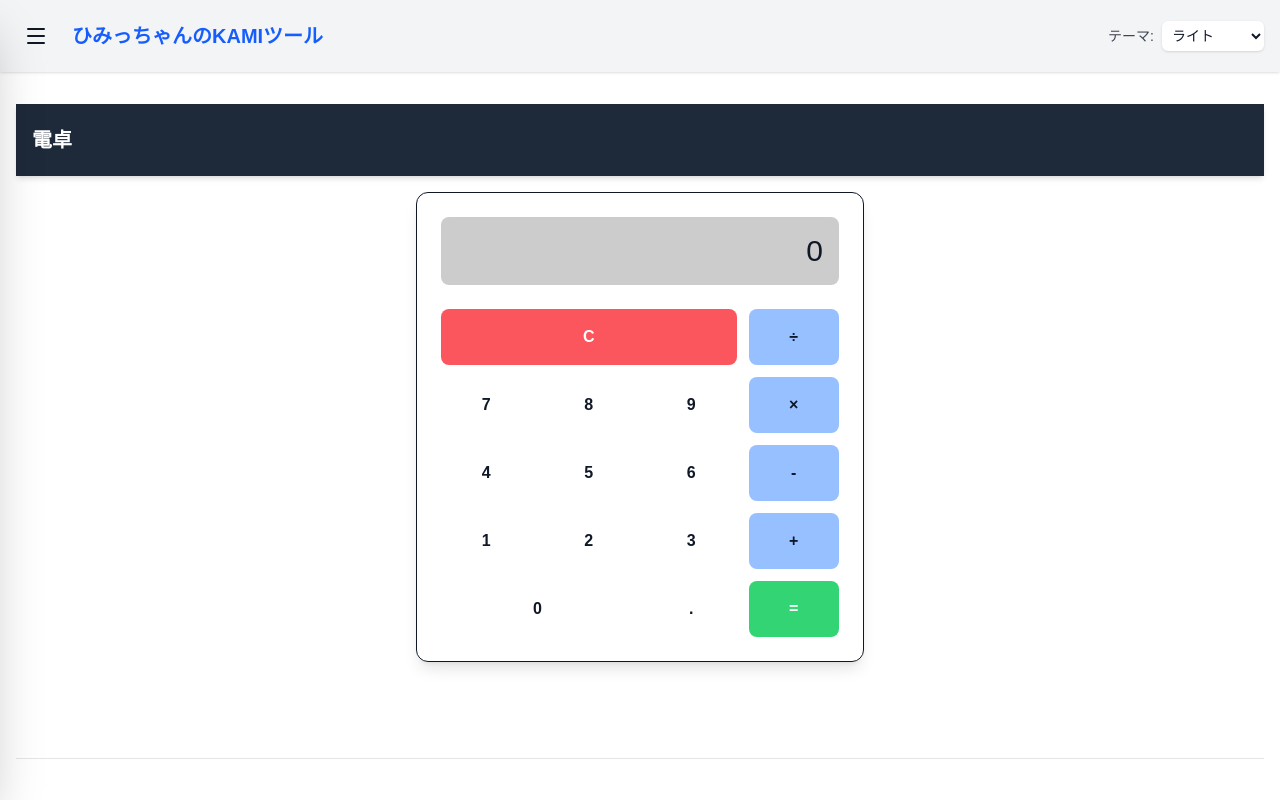
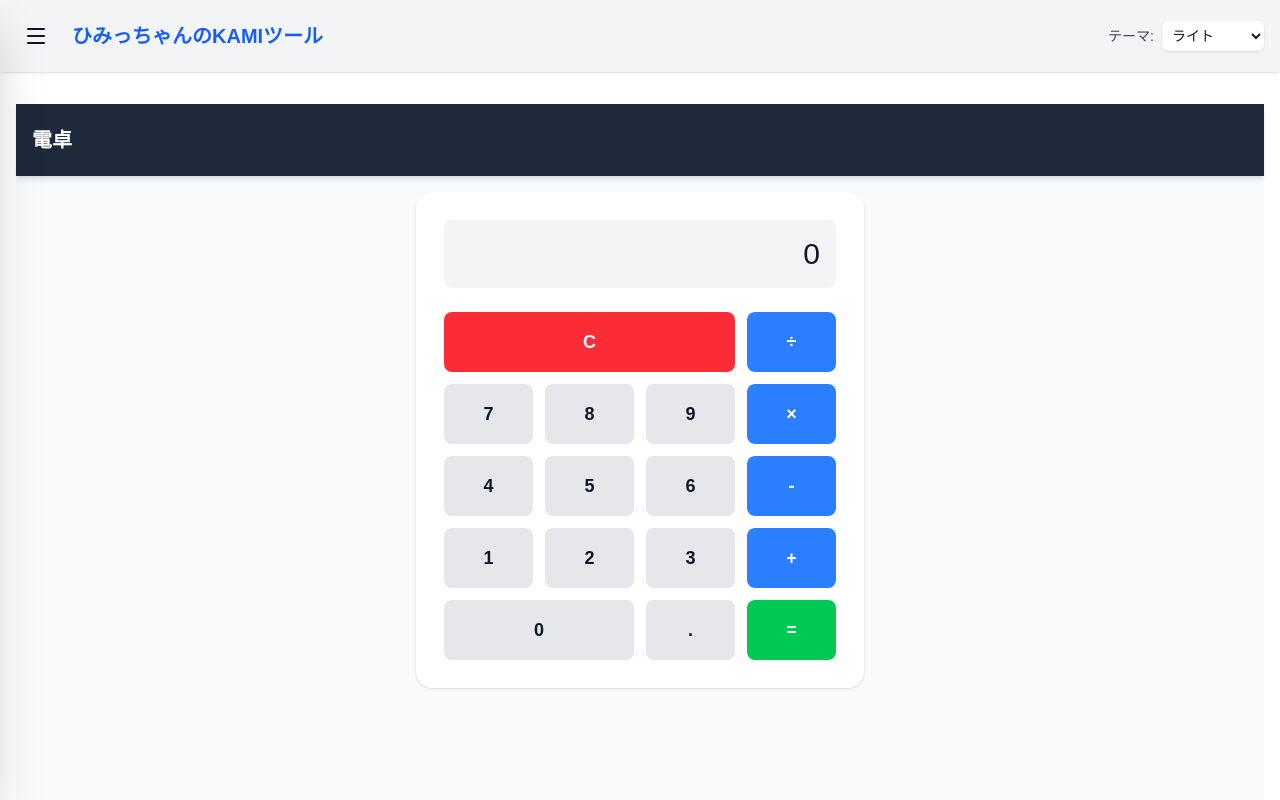
Before and after one commit to himitu-da/himitu-tool, a Next.js app: page /tool/calculator in a window 1280 px wide. Shown: the top 800 px of the page. Built offline with nearby package versions, Linux system fonts and the light colour scheme.

Commit message:
feat: Add calculator and password generator tools with version tracking.

```diff
--- a/src/app/calculator/page.tsx
+++ b/src/app/calculator/page.tsx
@@ -1,9 +1,13 @@
 "use client";
 
 import React, { useState } from "react";
+import { ToolPageLayout } from "@/components/ToolPageLayout";
+import { ToolPanel } from "@/components/ToolPanel";
+import { useToolTheme } from "@/lib/useToolTheme";
 
-import { ToolStickyHeader } from "@/components/ToolStickyHeader";
 export default function CalculatorPage() {
+  const { blockCls } = useToolTheme();
+
   const [display, setDisplay] = useState("0");
   const [previousValue, setPreviousValue] = useState<number | null>(null);
   const [operator, setOperator] = useState<string | null>(null);
@@ -69,43 +73,42 @@ export default function CalculatorPage() {
   };
 
   return (
-    <>
-      <ToolStickyHeader title="電卓" className="bg-gray-800 text-white" />
-      <div className="max-w-md mx-auto p-6 rounded-xl shadow-lg border border-opacity-20 border-current bg-white/10 backdrop-blur-sm mt-4">
+    <ToolPageLayout title="電卓">
+      <ToolPanel className="max-w-md mx-auto">
 
-      <div className="w-full bg-black/20 p-4 rounded-lg mb-6 text-right text-3xl font-mono overflow-x-auto whitespace-nowrap">
+        <div className={`w-full p-4 rounded-lg mb-6 text-right text-3xl font-mono overflow-x-auto whitespace-nowrap ${blockCls}`}>
           {display}
         </div>
 
         <div className="grid grid-cols-4 gap-3">
           {/* Row 1 */}
-        <button onClick={clear} className="col-span-3 p-4 rounded-lg font-bold bg-red-500/80 hover:bg-red-600/80 text-white transition-colors">C</button>
-        <button onClick={() => performOperation("/")} className="p-4 rounded-lg font-bold bg-blue-500/50 hover:bg-blue-600/50 transition-colors">÷</button>
+          <button onClick={clear} className="col-span-3 p-4 rounded-lg font-bold bg-red-500 hover:bg-red-600 text-white transition-colors">C</button>
+          <button onClick={() => performOperation("/")} className="p-4 rounded-lg font-bold bg-blue-500 hover:bg-blue-600 text-white transition-colors">÷</button>
 
           {/* Row 2 */}
-        <button onClick={() => inputDigit("7")} className="p-4 rounded-lg font-bold bg-white/10 hover:bg-white/20 transition-colors">7</button>
-        <button onClick={() => inputDigit("8")} className="p-4 rounded-lg font-bold bg-white/10 hover:bg-white/20 transition-colors">8</button>
-        <button onClick={() => inputDigit("9")} className="p-4 rounded-lg font-bold bg-white/10 hover:bg-white/20 transition-colors">9</button>
-        <button onClick={() => performOperation("*")} className="p-4 rounded-lg font-bold bg-blue-500/50 hover:bg-blue-600/50 transition-colors">×</button>
+          <button onClick={() => inputDigit("7")} className="p-4 rounded-lg font-bold bg-gray-200 hover:bg-gray-300 dark:bg-gray-700 dark:hover:bg-gray-600 transition-colors">7</button>
+          <button onClick={() => inputDigit("8")} className="p-4 rounded-lg font-bold bg-gray-200 hover:bg-gray-300 dark:bg-gray-700 dark:hover:bg-gray-600 transition-colors">8</button>
+          <button onClick={() => inputDigit("9")} className="p-4 rounded-lg font-bold bg-gray-200 hover:bg-gray-300 dark:bg-gray-700 dark:hover:bg-gray-600 transition-colors">9</button>
+          <button onClick={() => performOperation("*")} className="p-4 rounded-lg font-bold bg-blue-500 hover:bg-blue-600 text-white transition-colors">×</button>
 
           {/* Row 3 */}
-        <button onClick={() => inputDigit("4")} className="p-4 rounded-lg font-bold bg-white/10 hover:bg-white/20 transition-colors">4</button>
-        <button onClick={() => inputDigit("5")} className="p-4 rounded-lg font-bold bg-white/10 hover:bg-white/20 transition-colors">5</button>
-        <button onClick={() => inputDigit("6")} className="p-4 rounded-lg font-bold bg-white/10 hover:bg-white/20 transition-colors">6</button>
-        <button onClick={() => performOperation("-")} className="p-4 rounded-lg font-bold bg-blue-500/50 hover:bg-blue-600/50 transition-colors">-</button>
+          <button onClick={() => inputDigit("4")} className="p-4 rounded-lg font-bold bg-gray-200 hover:bg-gray-300 dark:bg-gray-700 dark:hover:bg-gray-600 transition-colors">4</button>
+          <button onClick={() => inputDigit("5")} className="p-4 rounded-lg font-bold bg-gray-200 hover:bg-gray-300 dark:bg-gray-700 dark:hover:bg-gray-600 transition-colors">5</button>
+          <button onClick={() => inputDigit("6")} className="p-4 rounded-lg font-bold bg-gray-200 hover:bg-gray-300 dark:bg-gray-700 dark:hover:bg-gray-600 transition-colors">6</button>
+          <button onClick={() => performOperation("-")} className="p-4 rounded-lg font-bold bg-blue-500 hover:bg-blue-600 text-white transition-colors">-</button>
 
           {/* Row 4 */}
-        <button onClick={() => inputDigit("1")} className="p-4 rounded-lg font-bold bg-white/10 hover:bg-white/20 transition-colors">1</button>
-        <button onClick={() => inputDigit("2")} className="p-4 rounded-lg font-bold bg-white/10 hover:bg-white/20 transition-colors">2</button>
-        <button onClick={() => inputDigit("3")} className="p-4 rounded-lg font-bold bg-white/10 hover:bg-white/20 transition-colors">3</button>
-        <button onClick={() => performOperation("+")} className="p-4 rounded-lg font-bold bg-blue-500/50 hover:bg-blue-600/50 transition-colors">+</button>
+          <button onClick={() => inputDigit("1")} className="p-4 rounded-lg font-bold bg-gray-200 hover:bg-gray-300 dark:bg-gray-700 dark:hover:bg-gray-600 transition-colors">1</button>
+          <button onClick={() => inputDigit("2")} className="p-4 rounded-lg font-bold bg-gray-200 hover:bg-gray-300 dark:bg-gray-700 dark:hover:bg-gray-600 transition-colors">2</button>
+          <button onClick={() => inputDigit("3")} className="p-4 rounded-lg font-bold bg-gray-200 hover:bg-gray-300 dark:bg-gray-700 dark:hover:bg-gray-600 transition-colors">3</button>
+          <button onClick={() => performOperation("+")} className="p-4 rounded-lg font-bold bg-blue-500 hover:bg-blue-600 text-white transition-colors">+</button>
 
           {/* Row 5 */}
-        <button onClick={() => inputDigit("0")} className="col-span-2 p-4 rounded-lg font-bold bg-white/10 hover:bg-white/20 transition-colors">0</button>
-        <button onClick={inputDecimal} className="p-4 rounded-lg font-bold bg-white/10 hover:bg-white/20 transition-colors">.</button>
-        <button onClick={() => performOperation("=")} className="p-4 rounded-lg font-bold bg-green-500/80 hover:bg-green-600/80 text-white transition-colors">=</button>
+          <button onClick={() => inputDigit("0")} className="col-span-2 p-4 rounded-lg font-bold bg-gray-200 hover:bg-gray-300 dark:bg-gray-700 dark:hover:bg-gray-600 transition-colors">0</button>
+          <button onClick={inputDecimal} className="p-4 rounded-lg font-bold bg-gray-200 hover:bg-gray-300 dark:bg-gray-700 dark:hover:bg-gray-600 transition-colors">.</button>
+          <button onClick={() => performOperation("=")} className="p-4 rounded-lg font-bold bg-green-500 hover:bg-green-600 text-white transition-colors">=</button>
         </div>
-    </div>
-  </>
+      </ToolPanel>
+    </ToolPageLayout>
   );
 }
--- a/src/app/password-generator/page.tsx
+++ b/src/app/password-generator/page.tsx
@@ -1,9 +1,13 @@
 "use client";
 
 import React, { useState } from "react";
+import { ToolPageLayout } from "@/components/ToolPageLayout";
+import { ToolPanel } from "@/components/ToolPanel";
+import { useToolTheme } from "@/lib/useToolTheme";
 
-import { ToolStickyHeader } from "@/components/ToolStickyHeader";
 export default function PasswordGeneratorPage() {
+  const { blockCls, primaryBtnCls } = useToolTheme();
+
   const [length, setLength] = useState(12);
   const [includeUppercase, setIncludeUppercase] = useState(true);
   const [includeNumbers, setIncludeNumbers] = useState(true);
@@ -34,18 +38,17 @@ export default function PasswordGeneratorPage() {
   };
 
   return (
-    <>
-      <ToolStickyHeader title="パスワード生成" className="bg-gray-800 text-white" />
-      <div className="max-w-md mx-auto p-6 rounded-xl shadow-lg border border-opacity-20 border-current bg-white/10 backdrop-blur-sm mt-4">
+    <ToolPageLayout title="パスワード生成">
+      <ToolPanel className="max-w-md mx-auto">
 
-      <div className="mb-6 p-4 rounded-lg bg-black/20 flex items-center justify-between">
+        <div className={`mb-6 p-4 rounded-lg flex items-center justify-between ${blockCls}`}>
           <div className="font-mono text-xl overflow-x-auto whitespace-nowrap mr-4">
             {password || "クリックして生成"}
           </div>
           {password && (
             <button
               onClick={copyToClipboard}
-            className="p-2 rounded bg-blue-500/50 hover:bg-blue-600/50"
+              className="p-2 rounded bg-blue-500/50 hover:bg-blue-600/50 transition-colors"
               title="コピー"
             >
               📋
@@ -64,7 +67,7 @@ export default function PasswordGeneratorPage() {
               max="64"
               value={length}
               onChange={(e) => setLength(parseInt(e.target.value))}
-            className="w-full"
+              className="w-full accent-blue-500 hover:accent-blue-400 cursor-pointer"
             />
           </div>
 
@@ -73,7 +76,7 @@ export default function PasswordGeneratorPage() {
               type="checkbox"
               checked={includeUppercase}
               onChange={(e) => setIncludeUppercase(e.target.checked)}
-            className="w-4 h-4"
+              className="w-4 h-4 accent-blue-500"
             />
             <span className="opacity-90">大文字を含める (A-Z)</span>
           </label>
@@ -83,7 +86,7 @@ export default function PasswordGeneratorPage() {
               type="checkbox"
               checked={includeNumbers}
               onChange={(e) => setIncludeNumbers(e.target.checked)}
-            className="w-4 h-4"
+              className="w-4 h-4 accent-blue-500"
             />
             <span className="opacity-90">数字を含める (0-9)</span>
           </label>
@@ -93,7 +96,7 @@ export default function PasswordGeneratorPage() {
               type="checkbox"
               checked={includeSymbols}
               onChange={(e) => setIncludeSymbols(e.target.checked)}
-            className="w-4 h-4"
+              className="w-4 h-4 accent-blue-500"
             />
             <span className="opacity-90">記号を含める (!@#$)</span>
           </label>
@@ -101,11 +104,11 @@ export default function PasswordGeneratorPage() {
 
         <button
           onClick={generatePassword}
-        className="w-full py-3 rounded-lg bg-blue-500/80 hover:bg-blue-600/80 text-white font-bold transition-colors"
+          className={`w-full py-3 rounded-lg font-bold transition-colors ${primaryBtnCls}`}
         >
           生成する
         </button>
-    </div>
-  </>
+      </ToolPanel>
+    </ToolPageLayout>
   );
 }
```
Also changed, not shown: src/app/tool-versions.json (+41 -11 lines), pick.txt (added). Lines whose indentation alone changed are shown as unchanged.
